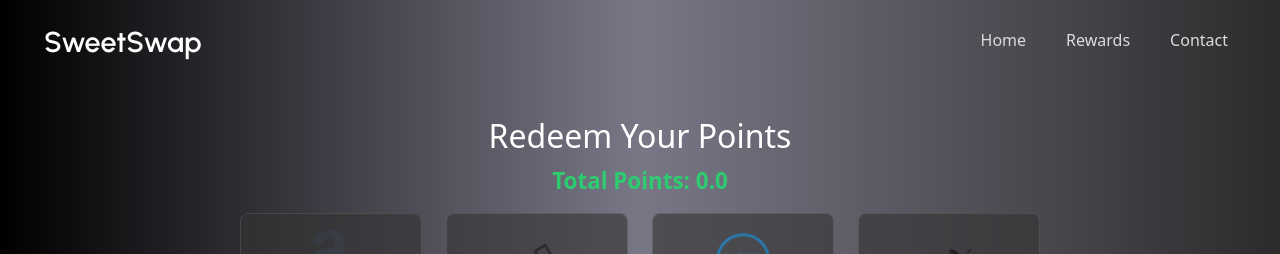
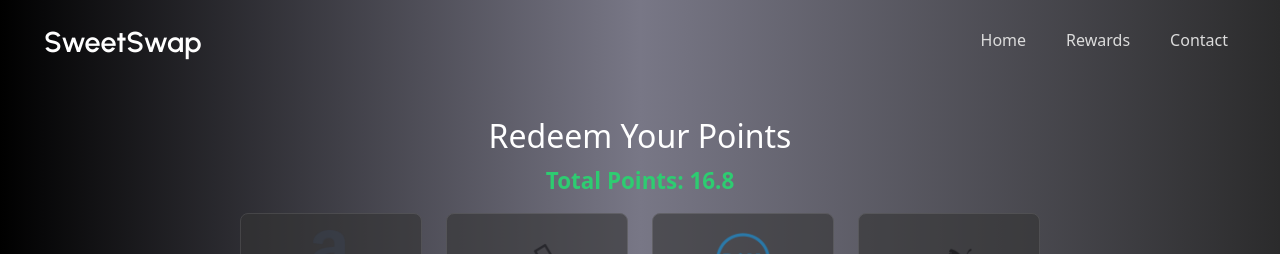
Before and after one commit to kpsr01/418-hack, a React (Vite) app: page /rewards in a window 1280 px wide. Shown: the top 254 px of the page. Built offline with nearby package versions, Linux system fonts and the light colour scheme.

Commit message:
changes in rewards

```diff
--- a/src/components/Rewards.jsx
+++ b/src/components/Rewards.jsx
@@ -47,7 +47,7 @@ export default function Rewards() {
   return (
     <div className="rewards-container">
       <h2>Redeem Your Points</h2>
-      <p className="points-display">Total Points: {rewardPoints.toFixed(1)}</p>
+      <p className="points-display">Total Points: 16.8</p>
       {/* Removed Coming Soon Text */}
       {/* <p className="coming-soon-text">Feature Coming Soon!</p> */}
       <div className="rewards-grid">
```
